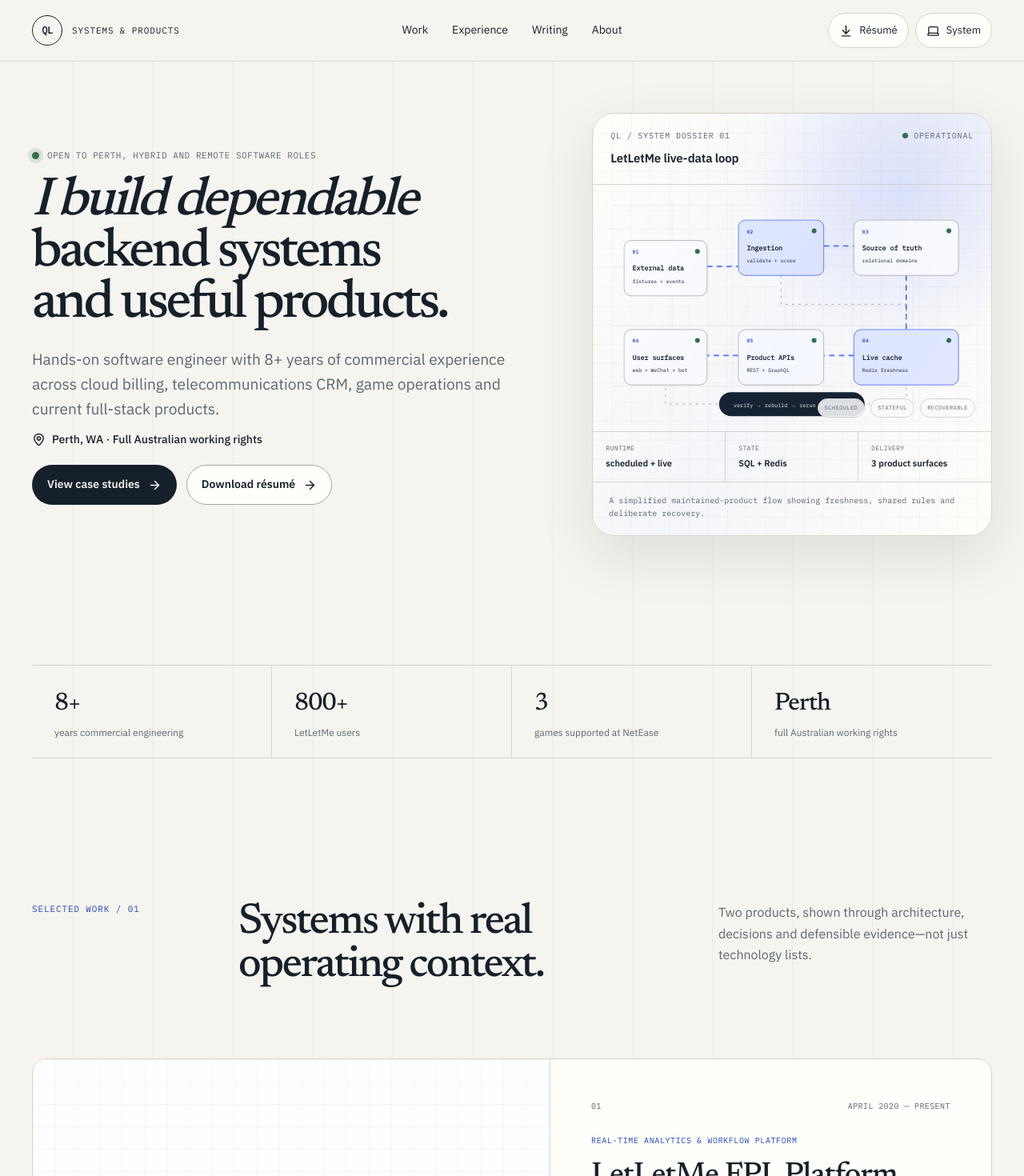
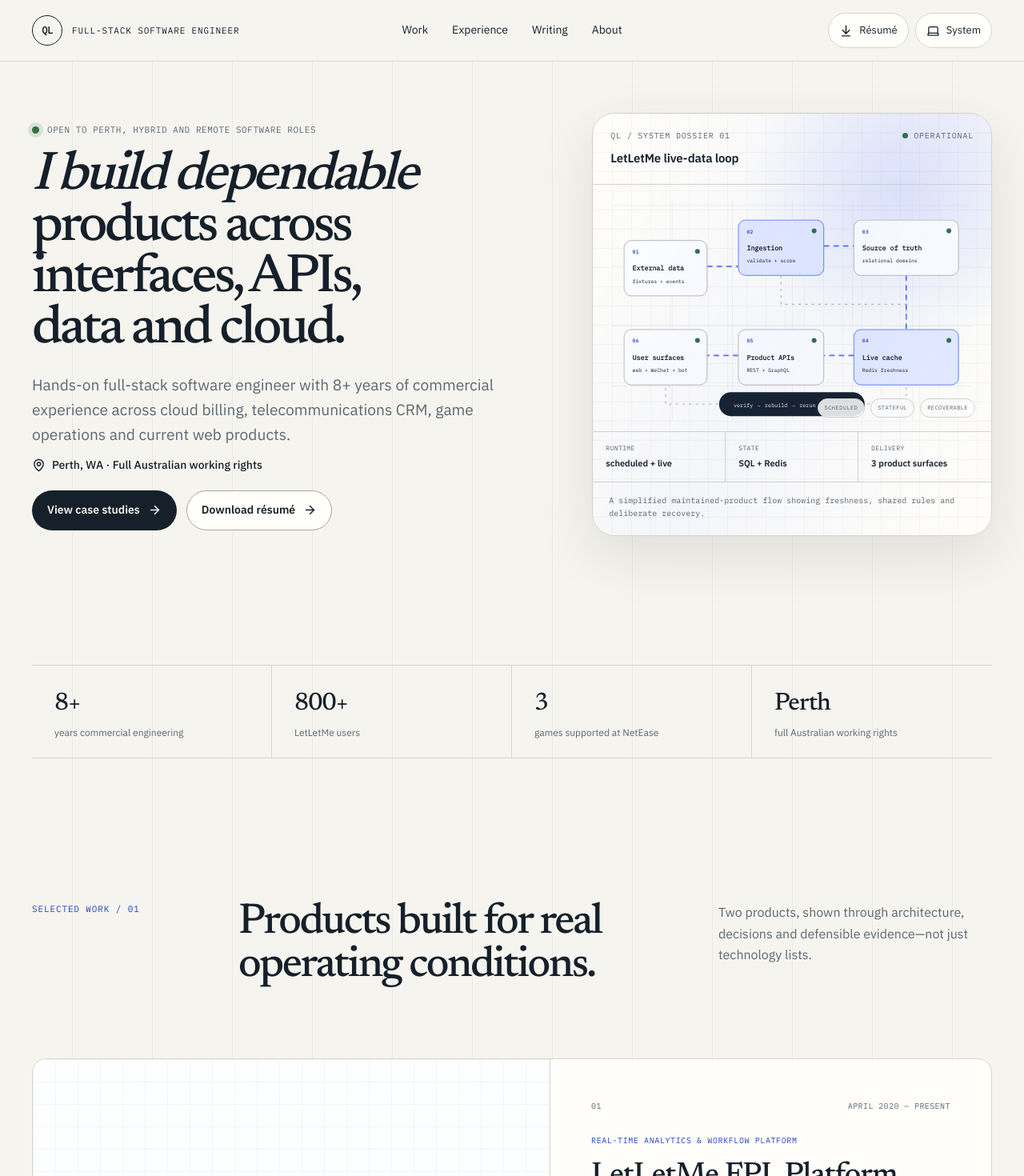
Before and after one commit to tonglam/portfolio, a Next.js app: page / in a window 1280 px wide. Shown: the top 1470 px of the page at 80% size. Built offline with nearby package versions, Linux system fonts and the light colour scheme.

Commit message:
Rebalance portfolio toward full-stack engineering

```diff
--- a/app/layout.tsx
+++ b/app/layout.tsx
@@ -43,12 +43,13 @@ export const metadata: Metadata = {
   authors: [{ name: site.name, url: site.url }],
   creator: site.name,
   keywords: [
+    'full-stack software engineer Perth',
     'software engineer Perth',
+    'React Next.js engineer',
+    'TypeScript Node.js engineer',
     'backend engineer',
     'platform engineer',
-    'full-stack engineer',
     'Java Spring Boot',
-    'TypeScript Node.js',
   ],
   alternates: { canonical: '/' },
   openGraph: {
--- a/app/opengraph-image.tsx
+++ b/app/opengraph-image.tsx
@@ -1,6 +1,6 @@
 import { ImageResponse } from 'next/og';
 
-export const alt = 'Qitong Lan — Software engineer building dependable systems and useful products';
+export const alt = 'Qitong Lan — Full-stack software engineer in Perth';
 export const size = { width: 1200, height: 630 };
 export const contentType = 'image/png';
 
@@ -28,12 +28,12 @@ export default function OpenGraphImage() {
           color: '#9facb7',
         }}
       >
-        <span>QL / SYSTEMS &amp; PRODUCTS</span>
+        <span>QL / FULL-STACK SOFTWARE ENGINEER</span>
         <span>PERTH, WA</span>
       </div>
       <div style={{ display: 'flex', flexDirection: 'column', gap: 22 }}>
         <div style={{ fontSize: 76, lineHeight: 1.02, maxWidth: 980 }}>
-          Dependable backend platforms. Useful web products.
+          End-to-end product delivery. Deep backend engineering.
         </div>
         <div style={{ fontSize: 28, color: '#aeb9c2' }}>
           Qitong Lan · Software Engineer · Full Australian working rights
--- a/app/page.tsx
+++ b/app/page.tsx
@@ -16,7 +16,7 @@ export default function HomePage() {
       name: site.name,
       url: site.url,
       email: `mailto:${site.email}`,
-      jobTitle: 'Software Engineer',
+      jobTitle: 'Full-Stack Software Engineer',
       address: {
         '@type': 'PostalAddress',
         addressLocality: 'Perth',
@@ -26,11 +26,13 @@ export default function HomePage() {
       sameAs: [site.social.linkedin, site.social.github],
       alumniOf: { '@type': 'CollegeOrUniversity', name: 'The University of Western Australia' },
       knowsAbout: [
-        'Backend engineering',
+        'Full-stack product delivery',
+        'React',
+        'Next.js',
+        'TypeScript',
         'API design',
         'Distributed systems',
         'Java',
-        'TypeScript',
         'Cloud delivery',
       ],
     },
@@ -51,10 +53,10 @@ export default function HomePage() {
           <p className="availability">
             <span aria-hidden="true" /> Open to Perth, hybrid and remote software roles
           </p>
-          <h1>I build dependable backend systems and useful products.</h1>
+          <h1>I build dependable products across interfaces, APIs, data and cloud.</h1>
           <p className="hero-intro">
-            Hands-on software engineer with 8+ years of commercial experience across cloud billing,
-            telecommunications CRM, game operations and current full-stack products.
+            Hands-on full-stack software engineer with 8+ years of commercial experience across
+            cloud billing, telecommunications CRM, game operations and current web products.
           </p>
           <div className="hero-location">
             <MapPin aria-hidden="true" size={17} /> {site.location} · {site.workRights}
@@ -104,7 +106,7 @@ export default function HomePage() {
       <section id="work" className="section shell">
         <SectionHeading
           eyebrow="Selected work / 01"
-          title="Systems with real operating context."
+          title="Products built for real operating conditions."
           intro="Two products, shown through architecture, decisions and defensible evidence—not just technology lists."
         />
         <div className="work-grid">
@@ -186,7 +188,7 @@ export default function HomePage() {
       <section id="about" className="section shell about-grid">
         <div>
           <p className="eyebrow">About / 05</p>
-          <h2 className="about-title">A backend foundation with product instincts.</h2>
+          <h2 className="about-title">Full-stack delivery with substantial backend depth.</h2>
         </div>
         <div className="about-copy">
           <p>
@@ -194,9 +196,9 @@ export default function HomePage() {
             the user experience need to make sense together.
           </p>
           <p>
-            My commercial background is strongest in Java/Spring Boot services, APIs, distributed
-            workflows and SQL. Current products extend that foundation through TypeScript, Node.js,
-            React, Next.js and cloud delivery.
+            I currently deliver products across TypeScript, React, Next.js, Node.js, APIs, data and
+            cloud deployment. That end-to-end work is backed by substantial commercial experience
+            with Java/Spring Boot services, distributed workflows and SQL.
           </p>
           <div className="education-block">
             <div>
--- a/src/components/site-footer.tsx
+++ b/src/components/site-footer.tsx
@@ -8,7 +8,7 @@ export function SiteFooter() {
       <div className="shell footer-grid">
         <div>
           <p className="footer-name">Qitong Lan</p>
-          <p>Software engineer building dependable systems and useful products.</p>
+          <p>Full-stack software engineer delivering dependable products end to end.</p>
         </div>
         <nav aria-label="Footer navigation">
           <Link href="/#work">Work</Link>
--- a/src/components/site-header.tsx
+++ b/src/components/site-header.tsx
@@ -54,7 +54,7 @@ export function SiteHeader() {
       <div className="site-header-inner">
         <Link className="brand" href="/" aria-label="Qitong Lan, home">
           <span className="brand-mark">QL</span>
-          <span className="brand-name">systems &amp; products</span>
+          <span className="brand-name">full-stack software engineer</span>
         </Link>
 
         <nav className="desktop-nav" aria-label="Primary navigation">
--- a/src/content/article-metadata.ts
+++ b/src/content/article-metadata.ts
@@ -39,7 +39,7 @@ const metadata = [
     slug: 'role-secured-vehicle-workflows',
     title: 'Designing role-secured vehicle operations and compliance workflows',
     description:
-      'How a backend-heavy operational product keeps permissions, records and workflow state understandable.',
+      'How a full-stack operational product keeps permissions, records and workflow state understandable.',
     publishedAt: '2026-07-13',
     updatedAt: '2026-07-13',
     tags: ['Next.js', 'Authentication', 'Domain modelling'],
--- a/src/content/case-studies.ts
+++ b/src/content/case-studies.ts
@@ -157,7 +157,7 @@ const studies = [
     title: 'Vehicle Operations & Compliance Platform',
     eyebrow: 'Role-secured operational product',
     summary:
-      'A deployed backend-heavy web application for vehicle, driver, inspection, agreement, signature, document and compliance workflows.',
+      'A deployed full-stack web application for vehicle, driver, inspection, agreement, signature, document and compliance workflows.',
     cardFocus:
       'Making role-secured operational records understandable across inspections, signatures, agreements and documents.',
     period: '2025',
--- a/src/content/site.ts
+++ b/src/content/site.ts
@@ -6,23 +6,23 @@ export const site = {
   location: 'Perth, WA',
   workRights: 'Full Australian working rights',
   description:
-    'Perth-based software engineer with 8+ years of commercial experience building backend platforms, APIs, data workflows, and web products.',
+    'Perth-based full-stack software engineer with 8+ years of commercial experience delivering web products, APIs, data workflows and cloud systems.',
   social: {
     github: 'https://github.com/tonglam',
     linkedin: 'https://www.linkedin.com/in/qitonglan',
   },
   resumes: [
     {
+      label: 'Full-Stack & Product CV',
+      href: '/resume/qitong-lan-cv-full-stack-product.pdf',
+      detail: 'React, Next.js, Node.js and end-to-end delivery',
+      event: 'download_cv_full_stack',
+    },
+    {
       label: 'Backend & Platform CV',
       href: '/resume/qitong-lan-cv-backend-platform.pdf',
       detail: 'APIs, distributed systems, SQL and cloud',
       event: 'download_cv_backend',
-    },
-    {
-      label: 'Full-Stack & Product CV',
-      href: '/resume/qitong-lan-cv-full-stack-product.pdf',
-      detail: 'React, Next.js, Node.js and end-to-end delivery',
-      event: 'download_cv_full_stack',
     },
   ],
 } as const;
@@ -57,24 +57,24 @@ export const experience = [
 export const capabilities = [
   {
     index: '01',
-    title: 'Backend & platform systems',
+    title: 'Full-stack product delivery',
+    description:
+      'End-to-end web products delivered from domain modelling and APIs through React/Next.js interfaces, authentication, testing and deployment.',
+    evidence: 'LetLetMe · Vehicle Operations · enterprise web applications',
+  },
+  {
+    index: '02',
+    title: 'Backend & API engineering',
     description:
       'API contracts, distributed services, event-driven workflows and production support across Java/Spring Boot and TypeScript/Node.js.',
     evidence: 'Cloud billing · telecom CRM · LetLetMe services',
   },
   {
-    index: '02',
-    title: 'Data-intensive products',
+    index: '03',
+    title: 'Data & workflow reliability',
     description:
       'Relational modelling, SQL, Redis caching, scheduled ingestion and synchronization paths designed around freshness and recovery.',
     evidence: 'LetLetMe live-data pipeline · cloud billing events',
-  },
-  {
-    index: '03',
-    title: 'End-to-end delivery',
-    description:
-      'Backend-heavy web products delivered from domain modelling and APIs through React/Next.js interfaces, testing and deployment.',
-    evidence: 'LetLetMe · Vehicle Operations · enterprise tools',
   },
   {
     index: '04',
```
